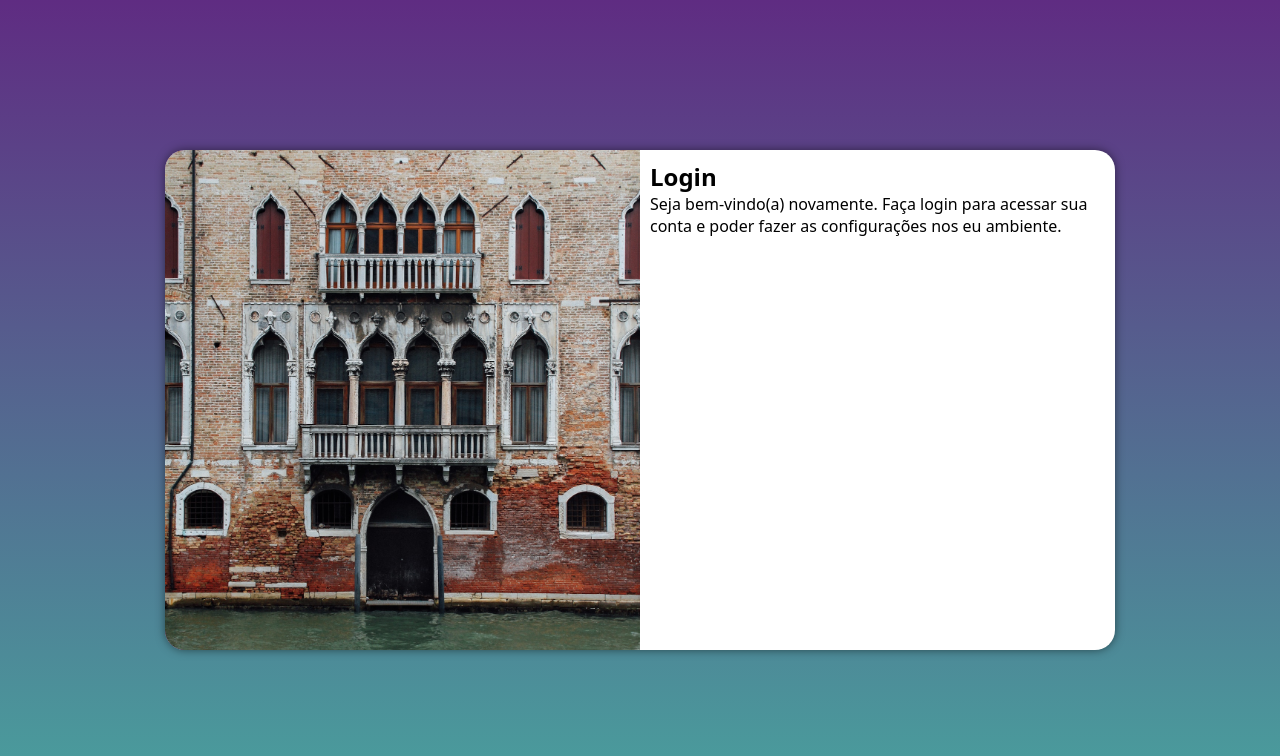
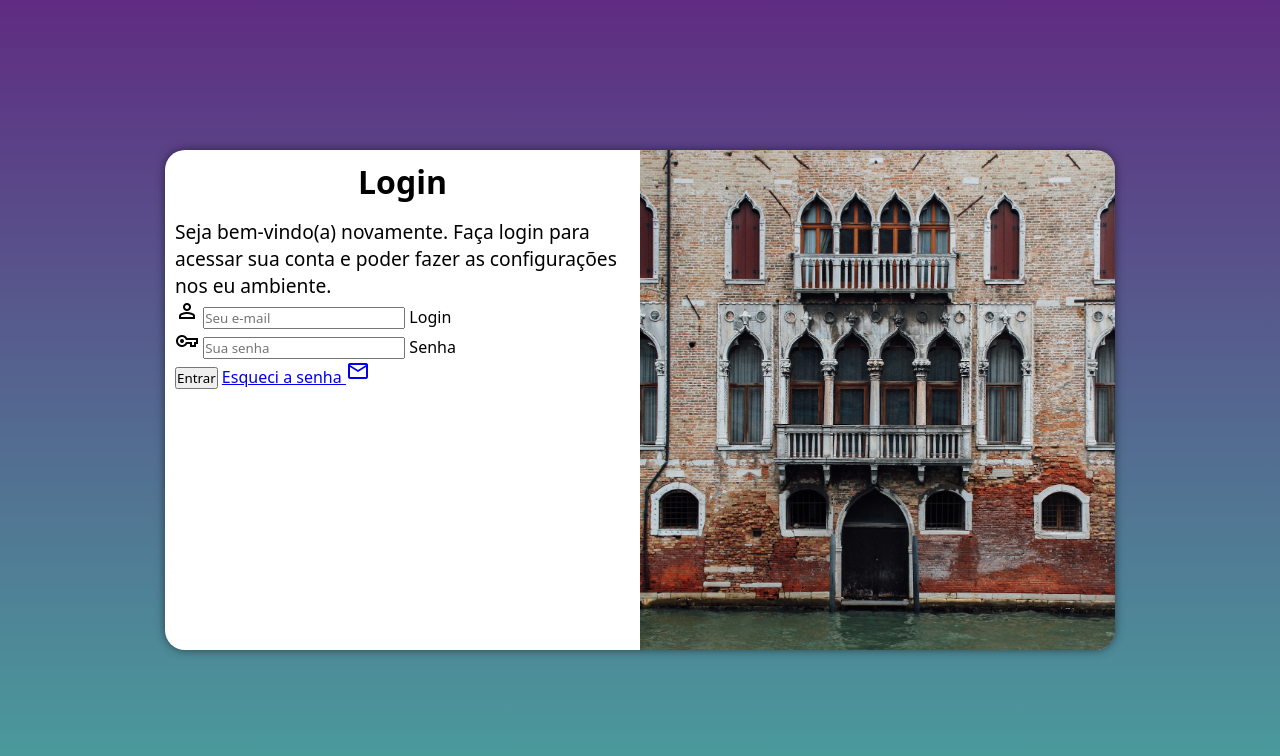
Before and after one commit to mendesfgabriel/projeto-login, a plain HTML site: page index.html in a window 1280 px wide. Drawn offline with nearby package versions, Linux system fonts and the light colour scheme.

Commit message:
Fiz o formulário

```diff
--- a/estilos/media-queries.css
+++ b/estilos/media-queries.css
@@ -33,13 +33,21 @@
     }
 
     section#login > div#imagem {
-        float: left;
+        float: right;
         width: 50%;
         height: 100%;
     }
 
     section#login > div#form {
-        float: right;
+        float: left;
         width: 50%;
     }
+
+    div#form > h1 {
+        font-size: 2em;
+    }
+
+    div#form > p {
+        font-size: 1.2em;
+    }
 }
--- a/estilos/style.css
+++ b/estilos/style.css
@@ -33,7 +33,7 @@ section#login {
     overflow: hidden;
 
     background-color: white;
-    width: 250px;
+    width: 270px;
     height: 500px;
     border-radius: 20px;
     box-shadow: 0px 0px 10px rgba(0, 0, 0, 0.5);
@@ -53,3 +53,12 @@ section#login > div#form {
     display: block;
     padding: 10px;
 }
+
+div#form > h1 {
+    text-align: center;
+    margin-bottom: 15px;
+}
+
+div#form > p {
+    font-size: 0.8em;
+}
--- a/index.html
+++ b/index.html
@@ -5,6 +5,7 @@
     <meta http-equiv="X-UA-Compatible" content="IE=edge">
     <meta name="viewport" content="width=device-width, initial-scale=1.0">
     <title>Tela de Login</title>
+    <link rel="stylesheet" href="https://fonts.googleapis.com/css2?family=Material+Symbols+Outlined:opsz,wght,FILL,GRAD@48,400,1,0" />
     <link rel="stylesheet" href="estilos/style.css">
     <link rel="stylesheet" href="estilos/media-queries.css">
 </head>
@@ -15,10 +16,24 @@
 
             </div>
             <div id="form">
+
                 <h1>Login</h1>
                 <p>Seja bem-vindo(a) novamente. Faça login para acessar sua conta e poder fazer as configurações nos eu ambiente.</p>
-                <form action="login.php" method="post">
-
+                <form action="login.php" method="post" autocomplete="on">
+                    <div class="campo">
+                        <span class="material-symbols-outlined">person</span>
+                        <input type="email" name="login" id="ilogin" placeholder="Seu e-mail" autocomplete="email" required maxlength="30">
+                        <label for="ilogin">Login</label>
+                    </div>
+                    <div class="campo">
+                        <span class="material-symbols-outlined">vpn_key</span>
+                        <input type="password" name="senha" id="isenha" placeholder="Sua senha" autocomplete="current-password" required minlength="8" maxlength="18">
+                        <label for="isenha">Senha</label>
+                    </div>
+                    <input type="submit" value="Entrar">
+                    <a href="esqueci.html">
+                        Esqueci a senha <span class="material-symbols-outlined">mail</span>
+                    </a>
                 </form>
             </div>
         </section>
```
